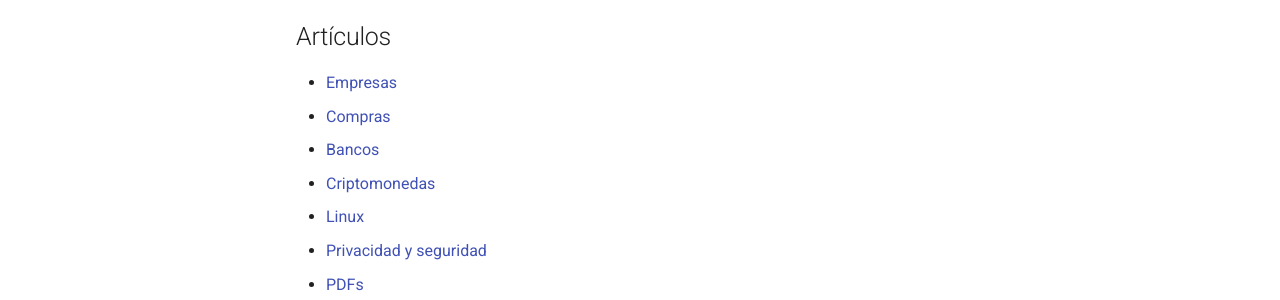
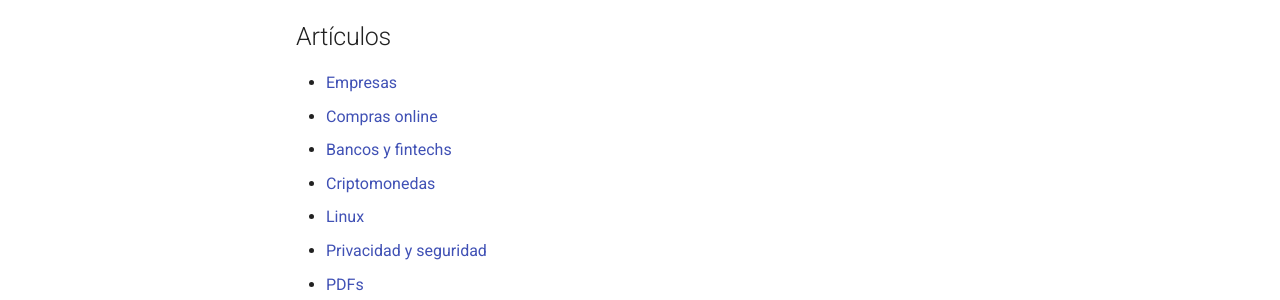
Before and after one commit to anomalouscode/wiki, an MkDocs documentation site: the page built from docs/index.md, in a window 1280 px wide and 923 px high. Shown: the part 399-699 px from the top of the window. Built offline with MkDocs 1.6.1 and Material for MkDocs 9.7.7, drawn with Linux system fonts in a browser that asks for light colours; comment, search, counter and statistics services are not loaded.

Commit message:
Update index.md

```diff
--- a/docs/index.md
+++ b/docs/index.md
@@ -15,8 +15,8 @@
 ## Artículos
 
 - [Empresas](empresas/)
-- [Compras](compras/)
-- [Bancos](bancos/)
+- [Compras online](compras/)
+- [Bancos y fintechs](bancos/)
 - [Criptomonedas](criptomonedas/)
 - [Linux](linux/)
 - [Privacidad y seguridad](privacidad/)
```
